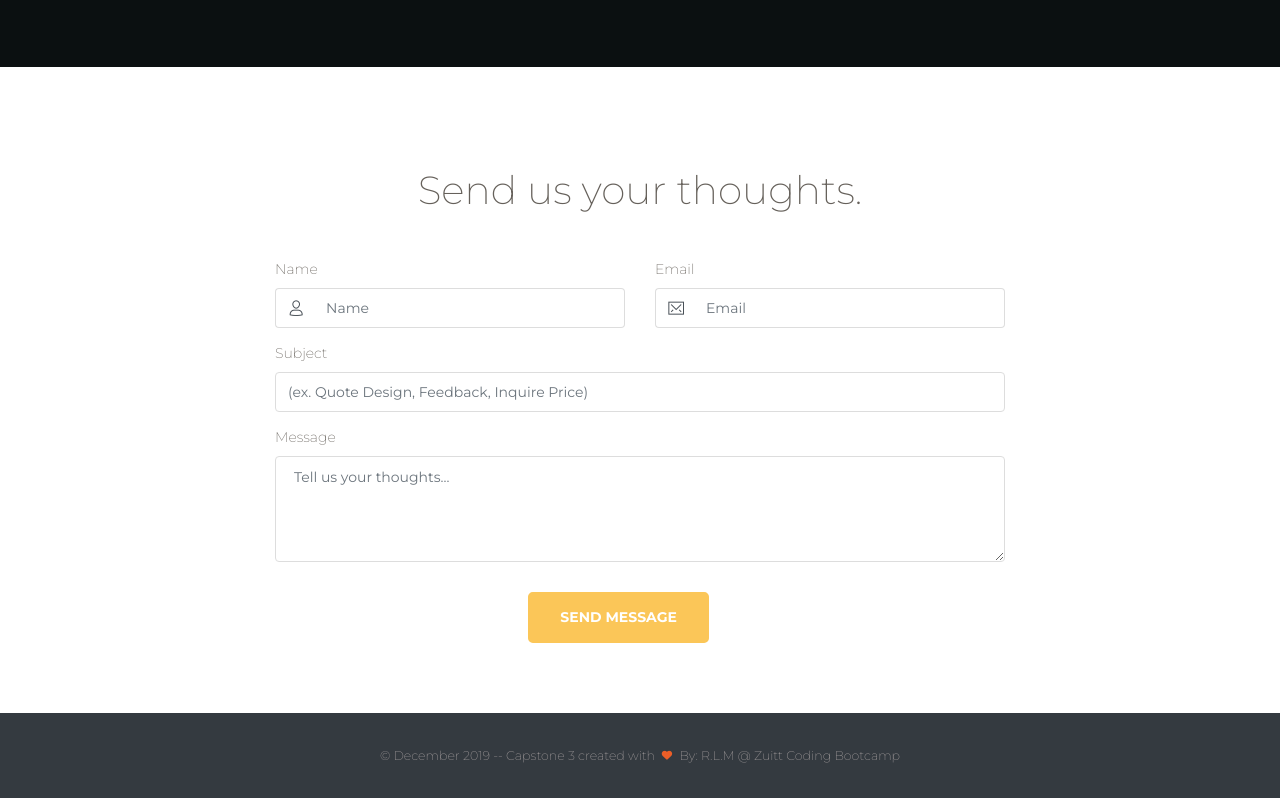
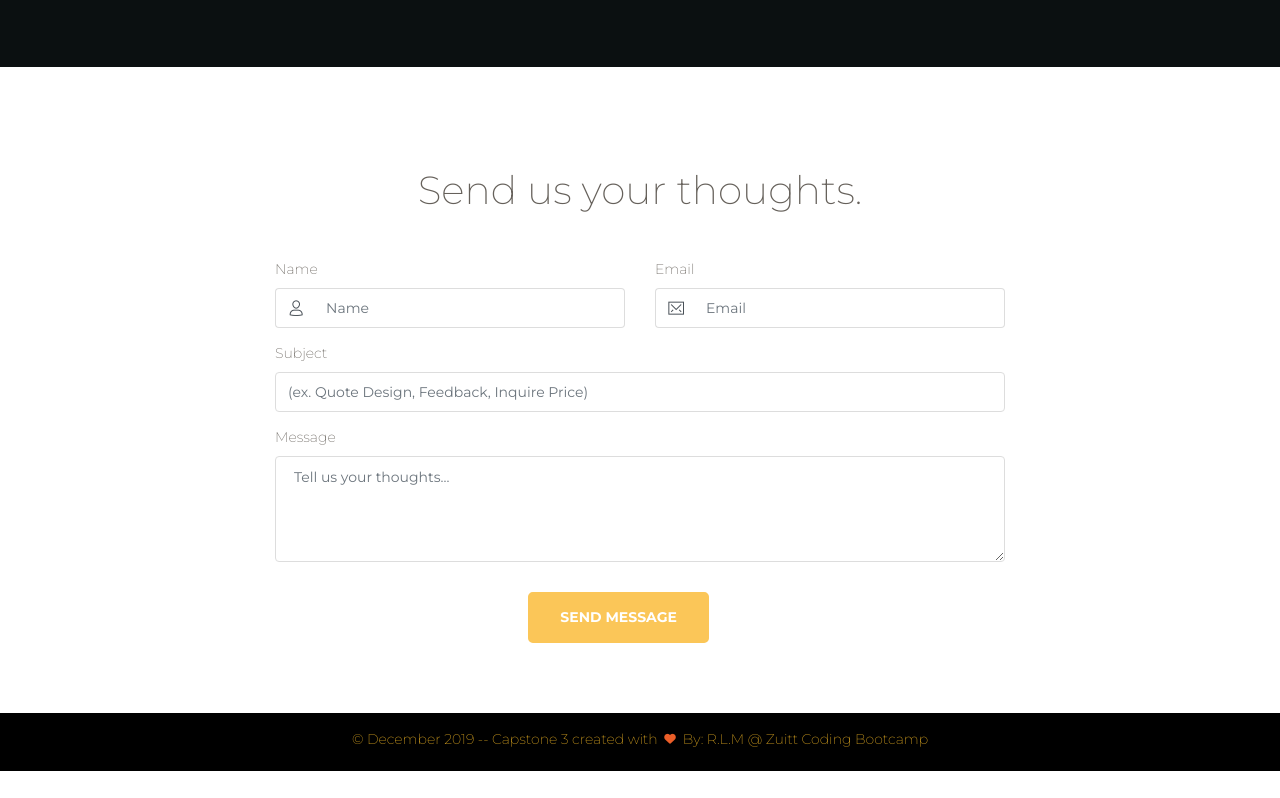
Before and after one commit to rlmorano/cp3frontendreact, a React app: page /home in a window 1280 px wide. Shown: the part 3562-4360 px from the top of the page. After the commit the page ends 4333 px from the top, so only its background shows below. Built offline with nearby package versions, Linux system fonts and the light colour scheme.

Commit message:
footer revised

```diff
--- a/src/assets/css/style.css
+++ b/src/assets/css/style.css
@@ -666,3 +666,8 @@
 .card-register {
   background-color: black !important;
 }
+
+.footer-custom {
+  background-color: black !important;
+  color: goldenrod;
+}
--- a/src/components/Footers/Footer.js
+++ b/src/components/Footers/Footer.js
@@ -5,18 +5,16 @@ import { Row, Container } from "reactstrap";
 
 function Footer() {
   return (
-    <footer className="footer bg-dark">
+    <footer className="footer-custom">
       <Container>
         <Row>
-          <div className="credits mx-auto">
+          <div className="credits mx-auto footer-custom mt-3">
             <span className="copyright">
               © December 2019 -- Capstone 3 created with{" "}
               <i className="fa fa-heart heart" /> By: R.L.M @ Zuitt Coding Bootcamp</span>
+            <br />
+            <br />
           </div>
-          <nav className="footer-nav">
-            <ul>
-            </ul>
-          </nav>
         </Row>
       </Container>
     </footer>
```
